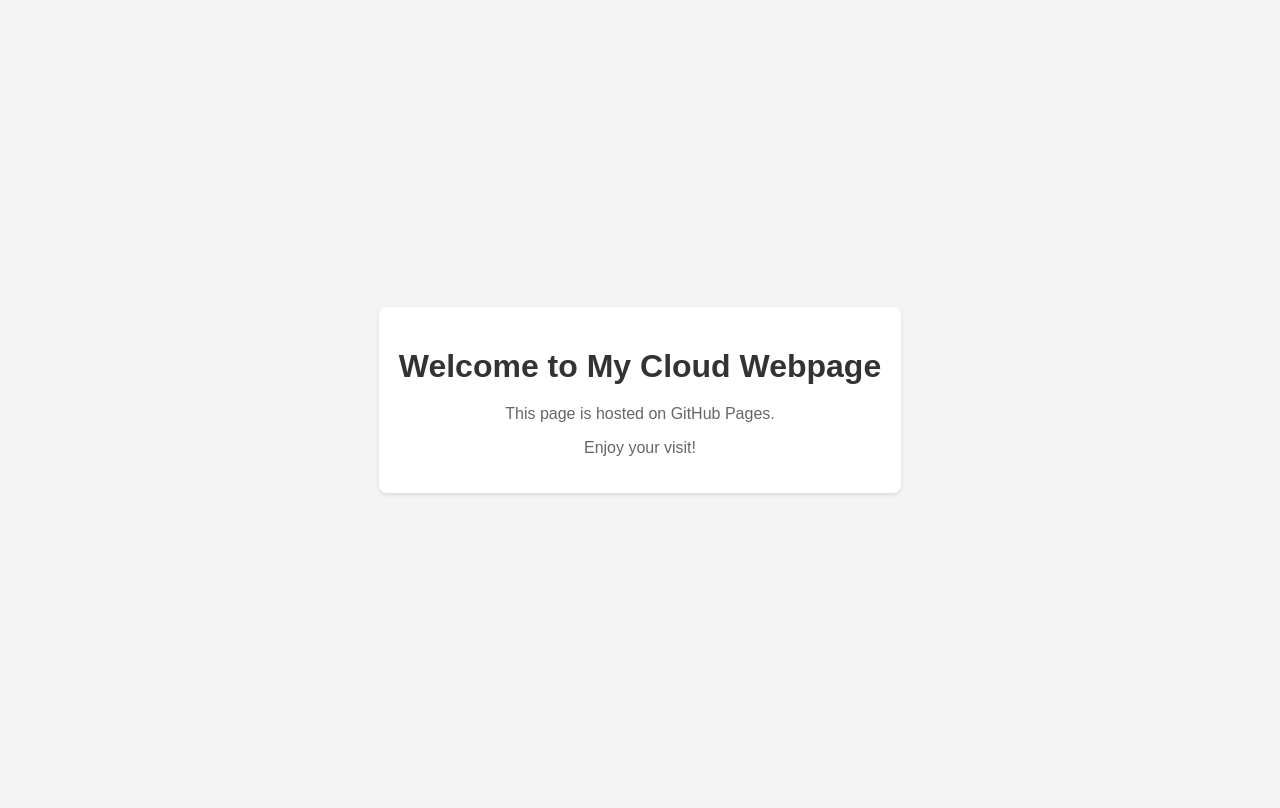
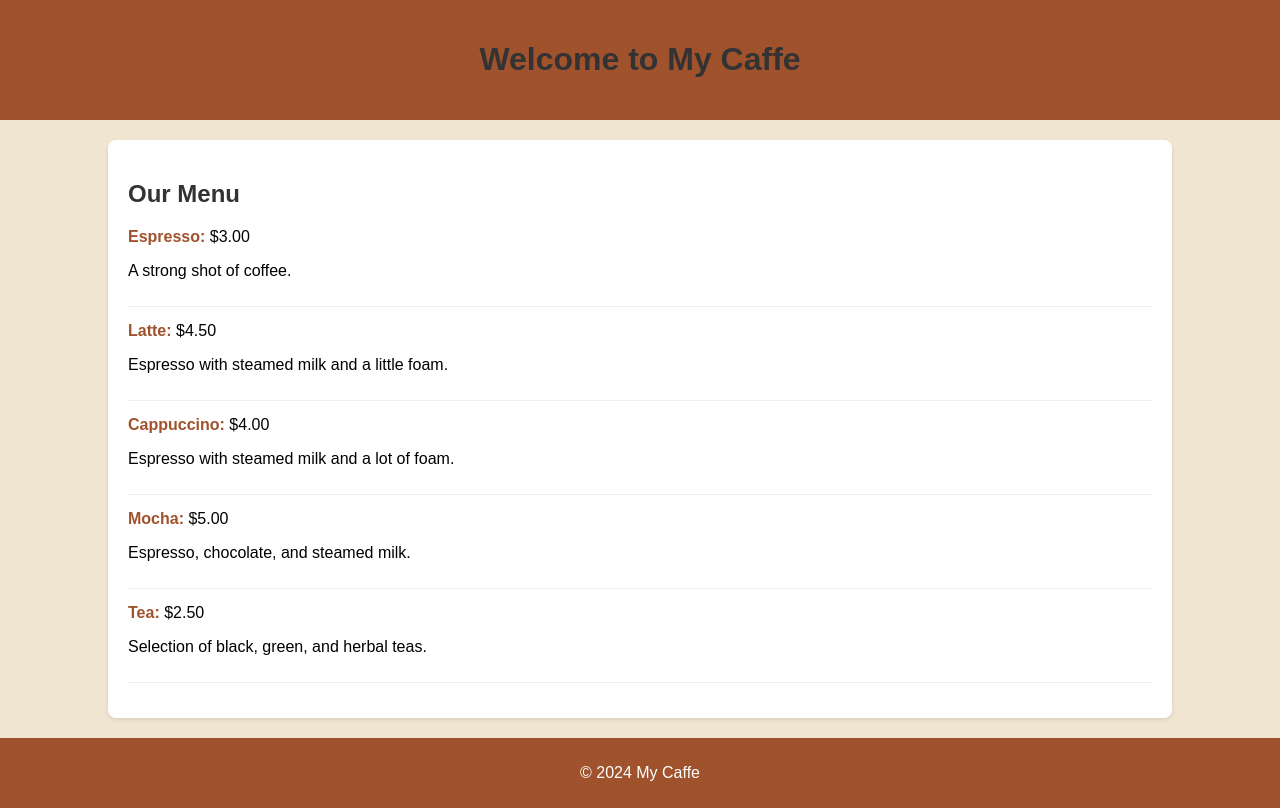
Before and after one commit to Praveen2729/my-cloud-webpage-, a plain HTML site: page index.html in a window 1280 px wide. Drawn offline with Linux system fonts and the light colour scheme.

Commit message:
Update index.html

```diff
--- a/index.html
+++ b/index.html
@@ -3,39 +3,89 @@
 <head>
     <meta charset="UTF-8">
     <meta name="viewport" content="width=device-width, initial-scale=1.0">
-    <title>My Cloud Webpage</title>
+    <title>My Caffe Webpage</title>
     <style>
         body {
-            font-family: sans-serif;
+            font-family: 'Arial', sans-serif;
+            background-color: #f0e6d2; /* Light coffee color */
+            margin: 0;
+            padding: 0;
             display: flex;
             flex-direction: column;
             align-items: center;
-            justify-content: center;
-            height: 100vh;
-            margin: 0;
-            background-color: #f4f4f4;
         }
-        h1 {
+
+        header {
+            background-color: #a0522d; /* Darker coffee color */
+            color: white;
+            padding: 20px;
+            text-align: center;
+            width: 100%;
+        }
+
+        .container {
+            width: 80%;
+            margin: 20px auto;
+            background-color: white;
+            padding: 20px;
+            border-radius: 8px;
+            box-shadow: 0 2px 4px rgba(0, 0, 0, 0.1);
+        }
+
+        h1, h2 {
             color: #333;
-            margin-bottom: 20px;
         }
-        p {
-            color: #666;
+
+        .menu-item {
+            margin-bottom: 15px;
+            border-bottom: 1px solid #eee;
+            padding-bottom: 10px;
+        }
+
+        .menu-item strong {
+            color: #a0522d;
+        }
+
+        footer {
+            background-color: #a0522d;
+            color: white;
             text-align: center;
-        }
-        .container {
-           background-color: white;
-           padding: 20px;
-           border-radius: 8px;
-           box-shadow: 0 2px 4px rgba(0,0,0,0.1);
+            padding: 10px 0;
+            width: 100%;
         }
     </style>
 </head>
 <body>
+    <header>
+        <h1>Welcome to My Caffe</h1>
+    </header>
+
     <div class="container">
-        <h1>Welcome to My Cloud Webpage</h1>
-        <p>This page is hosted on GitHub Pages.</p>
-        <p>Enjoy your visit!</p>
+        <h2>Our Menu</h2>
+        <div class="menu-item">
+            <strong>Espresso:</strong> $3.00
+            <p>A strong shot of coffee.</p>
+        </div>
+        <div class="menu-item">
+            <strong>Latte:</strong> $4.50
+            <p>Espresso with steamed milk and a little foam.</p>
+        </div>
+        <div class="menu-item">
+            <strong>Cappuccino:</strong> $4.00
+            <p>Espresso with steamed milk and a lot of foam.</p>
+        </div>
+        <div class="menu-item">
+            <strong>Mocha:</strong> $5.00
+            <p>Espresso, chocolate, and steamed milk.</p>
+        </div>
+        <div class="menu-item">
+            <strong>Tea:</strong> $2.50
+            <p>Selection of black, green, and herbal teas.</p>
+        </div>
     </div>
+
+    <footer>
+        <p>&copy; 2024 My Caffe</p>
+    </footer>
 </body>
 </html>
```
